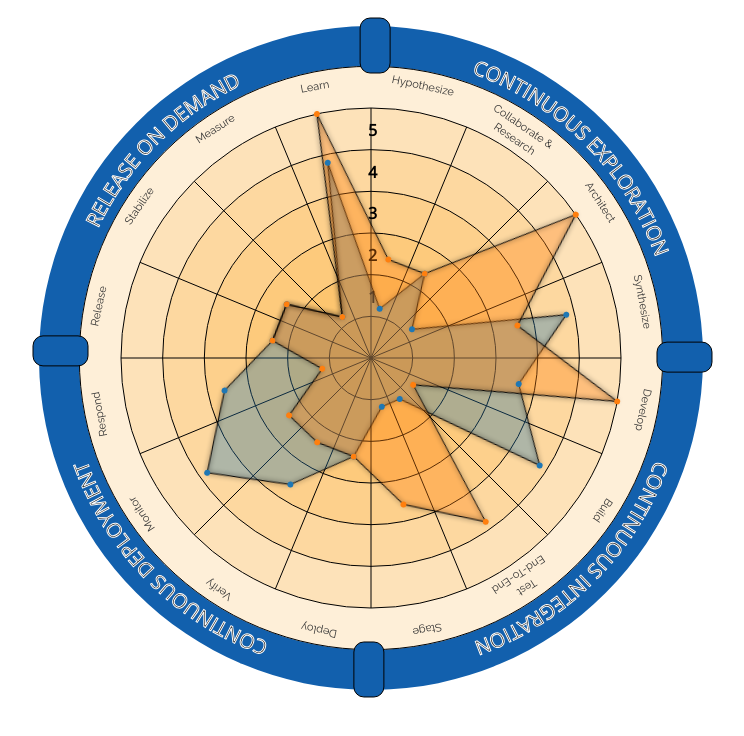
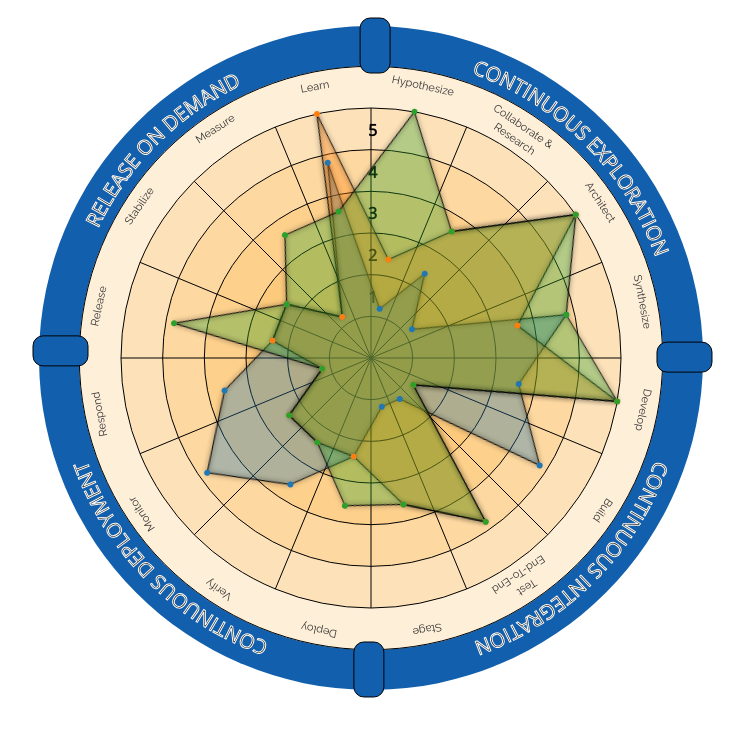
Before and after one commit to ewilansky/devops_radar, a plain HTML site: page index.html in a window 1280 px wide. Shown: the whole page, without its empty margins (269-1013 px from the left). Drawn offline with nearby package versions, Linux system fonts and the light colour scheme.

Commit message:
added additional Data

```diff
--- a/index.html
+++ b/index.html
@@ -53,7 +53,7 @@
 		<script src="radarChart.js"></script>
 		<script>
 
-      /* Radar chart design created by Nadieh Bremer - VisualCinnamon.com */
+      /* Radar chart design created by Ethan Wilansky for Arrowhead Labs */
 
 			//////////////////////////////////////////////////////////////
 			//////////////////////// Set-Up //////////////////////////////
@@ -88,7 +88,7 @@
 					  ],
 					  [
 					  	{axis:"Hypothesize",value:2},
-						{axis:"Collaborate & Research",value:2},
+						{axis:"Collaborate & Research",value:3},
 						{axis:"Architect",value:5},
 						{axis:"Synthesize",value:3},
 						{axis:"Develop",value:5},
@@ -103,6 +103,24 @@
 						{axis:"Stabilize",value:2},
 						{axis:"Measure",value:1},
 						{axis:"Learn",value:5}
+					  ],
+					  [
+					  	{axis:"Hypothesize",value:5},
+						{axis:"Collaborate & Research",value:3},
+						{axis:"Architect",value:5},
+						{axis:"Synthesize",value:4},
+						{axis:"Develop",value:5},
+						{axis:"Build",value:1},
+						{axis:"Test End-To-End",value:4},
+						{axis:"Stage",value:3},
+						{axis:"Deploy",value:3},
+						{axis:"Verify",value:2},
+						{axis:"Monitor",value:2},
+						{axis:"Respond",value:1},
+						{axis:"Release",value: 4},
+						{axis:"Stabilize",value:2},
+						{axis:"Measure",value:3},
+						{axis:"Learn",value:3}
 					  ]
 					];
 			//////////////////////////////////////////////////////////////
```
